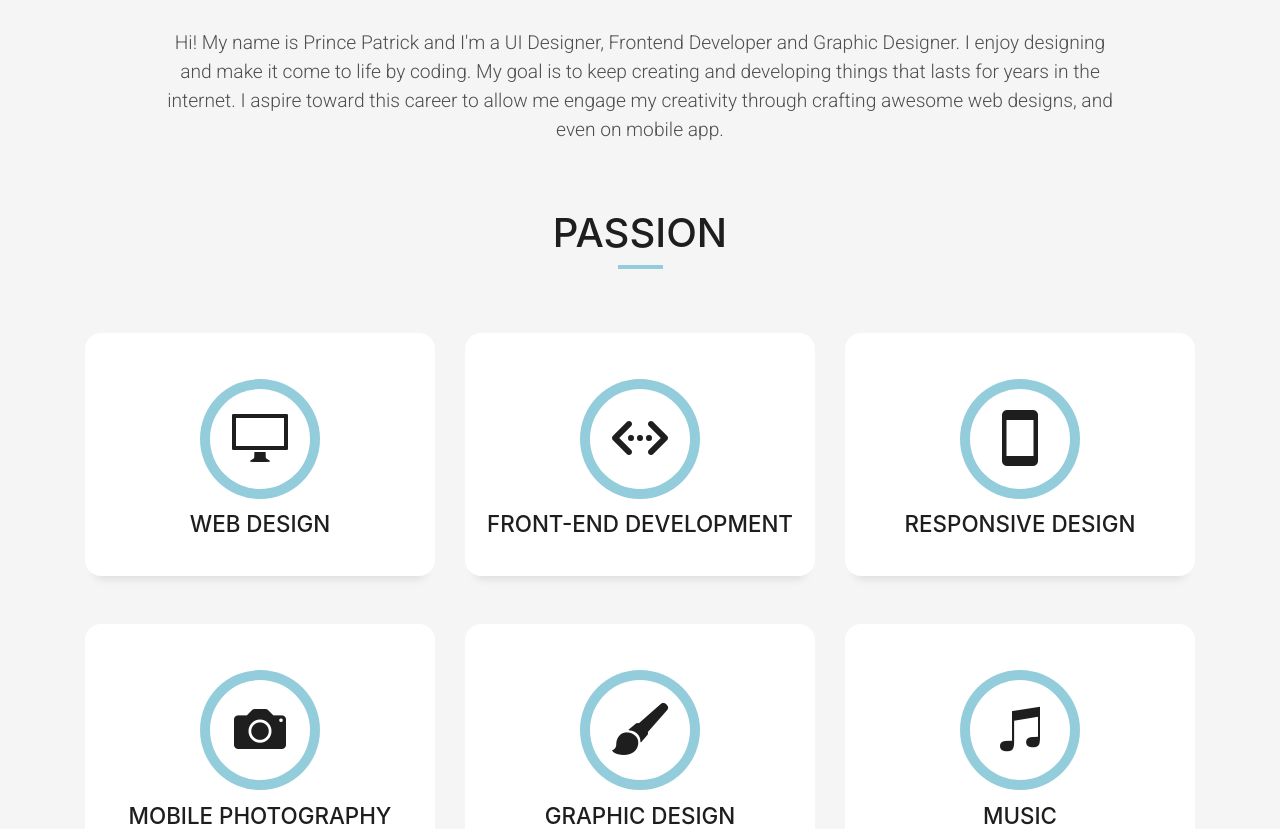
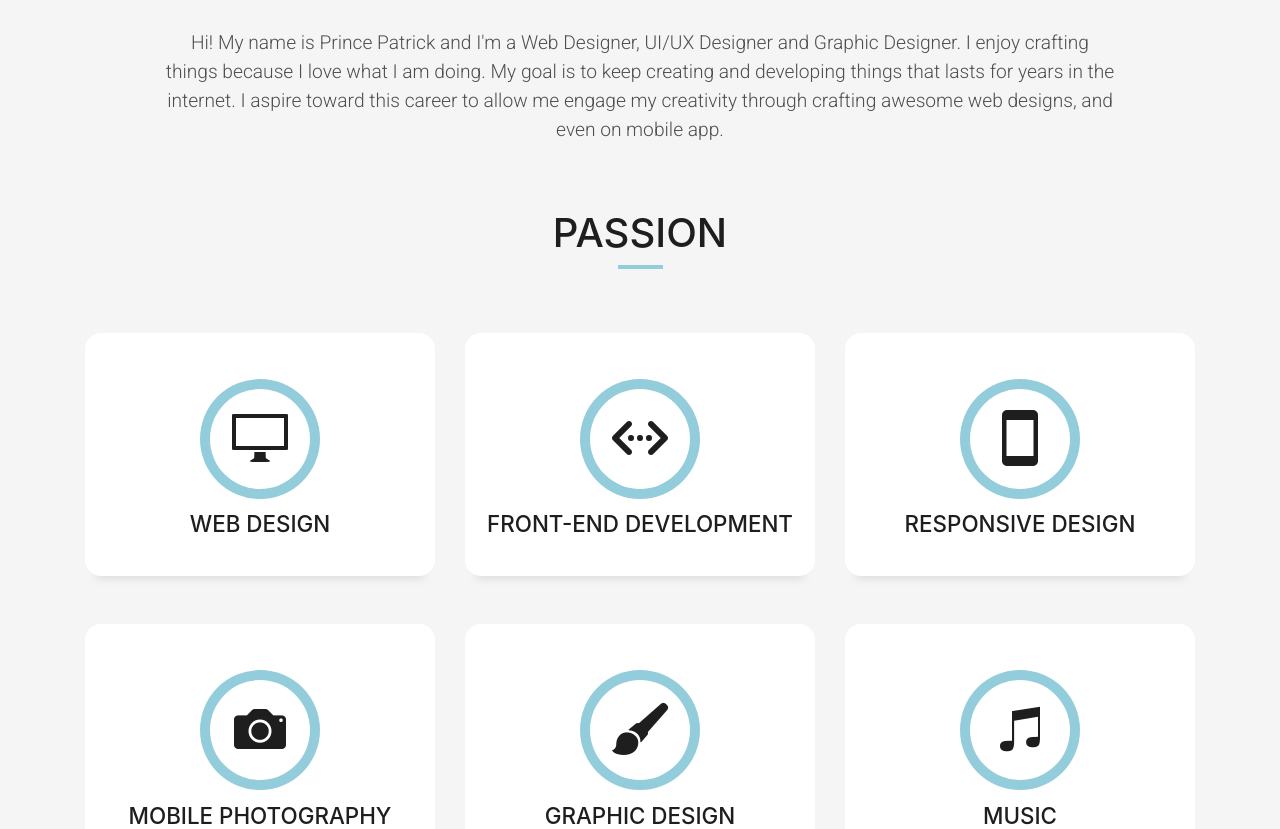
Before and after one commit to PrinceCapuyon91/portfolio_v1, a plain HTML site: page index.html in a window 1280 px wide. Shown: the part 1168-1997 px from the top of the page. Drawn offline with nearby package versions, Linux system fonts and the light colour scheme; files whose address does not match are found by name.

Commit message:
Update index.html

```diff
--- a/index.html
+++ b/index.html
@@ -91,11 +91,10 @@
           </div>
           <div class="aboutMe">
             <p class="lead">
-              Hi! My name is Prince Patrick and I'm a UI Designer, Frontend Developer
-              and Graphic Designer. I enjoy designing and make it come to life by coding. My goal is to keep
+              Hi! My name is Prince Patrick and I'm a Web Designer, UI/UX Designer and Graphic Designer.
+	      I enjoy crafting things because I love what I am doing. My goal is to keep
               creating and developing things that lasts for years in the internet. I aspire toward this career to allow
-              me engage
-              my creativity through crafting awesome web designs, and even on mobile app.
+              me engage my creativity through crafting awesome web designs, and even on mobile app.
             </p>
             <!-- make a container for hobbies and things like that -->
           </div>
```
